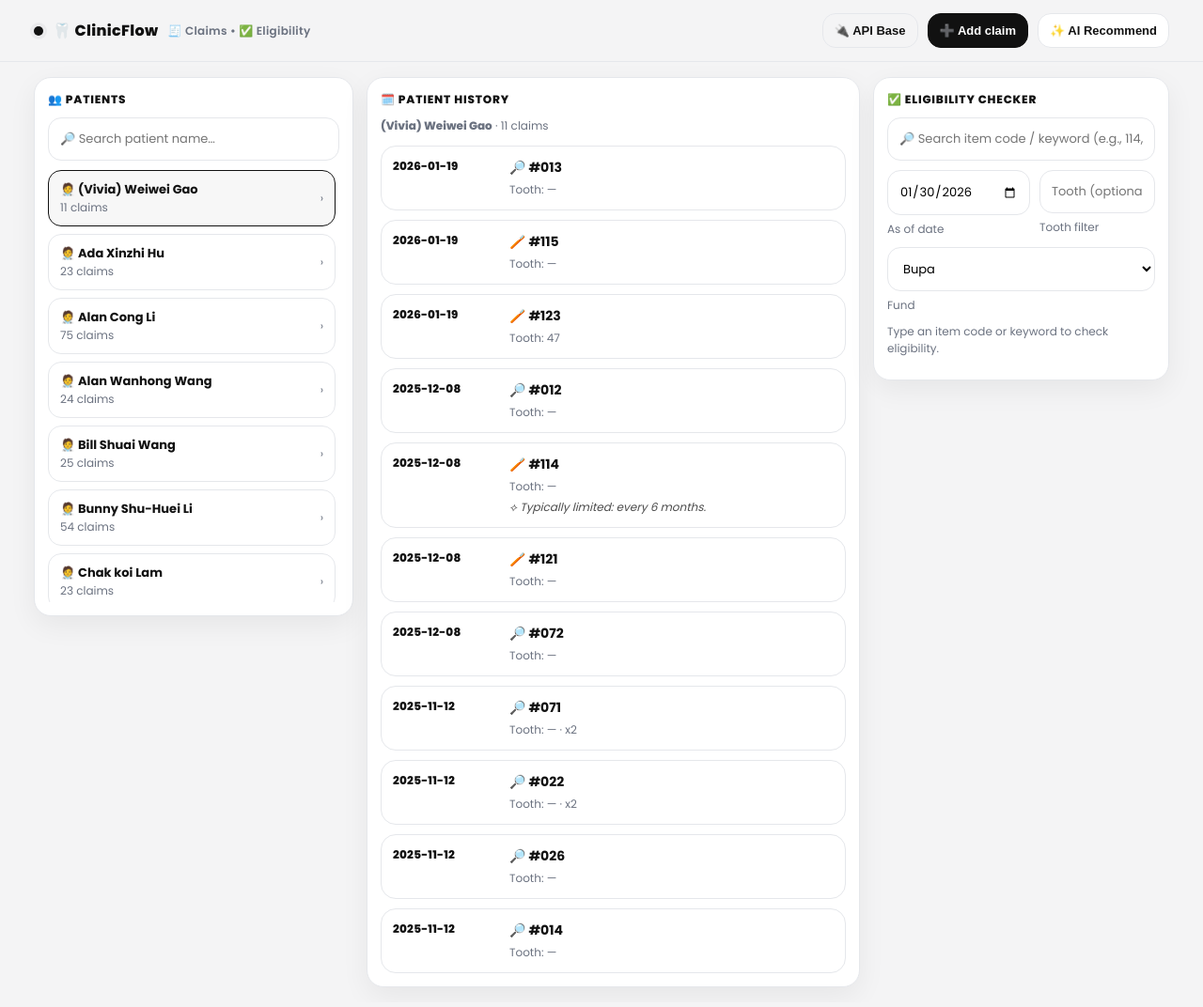
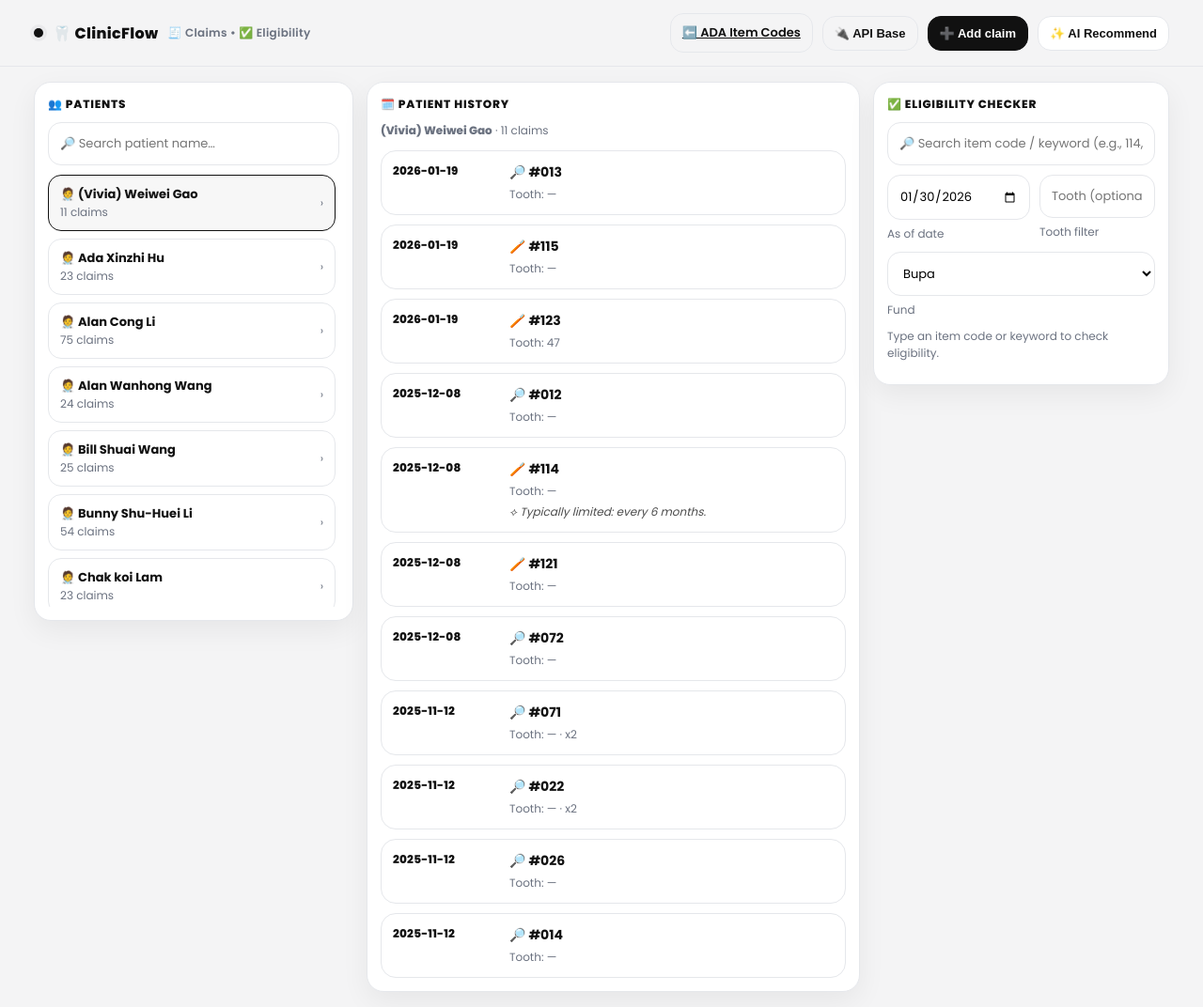
Before and after one commit to stellaxychen-ux/codesearching, an Electron app: page admin/clinicflow_patient_combined.html in a window 1280 px wide. Shown: the whole page at 94% size. Drawn offline with Linux system fonts and the light colour scheme.

Commit message:
Update clinicflow_patient_combined.html

```diff
--- a/admin/clinicflow_patient_combined.html
+++ b/admin/clinicflow_patient_combined.html
@@ -347,6 +347,8 @@
       </div>
 
       <div class="actions">
+        <a class="btn ghost" href="../">⬅️ ADA Item Codes</a>
+
         <button class="btn ghost" id="btnApi">🔌 API Base</button>
         <button class="btn primary" id="btnAdd">➕ Add claim</button>
         <button class="btn" id="btnAi">✨ AI Recommend</button>
```
